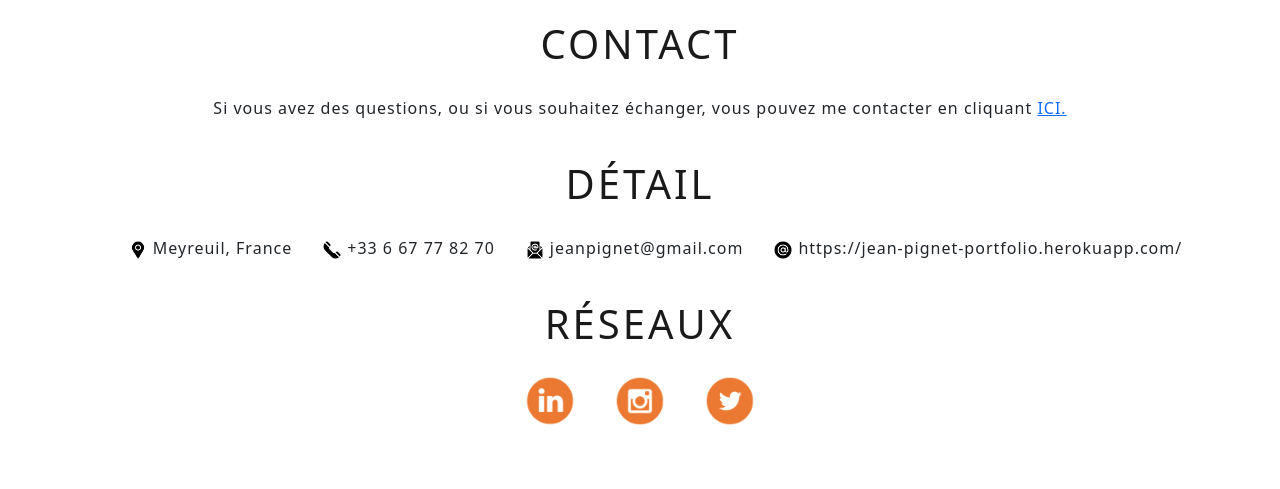
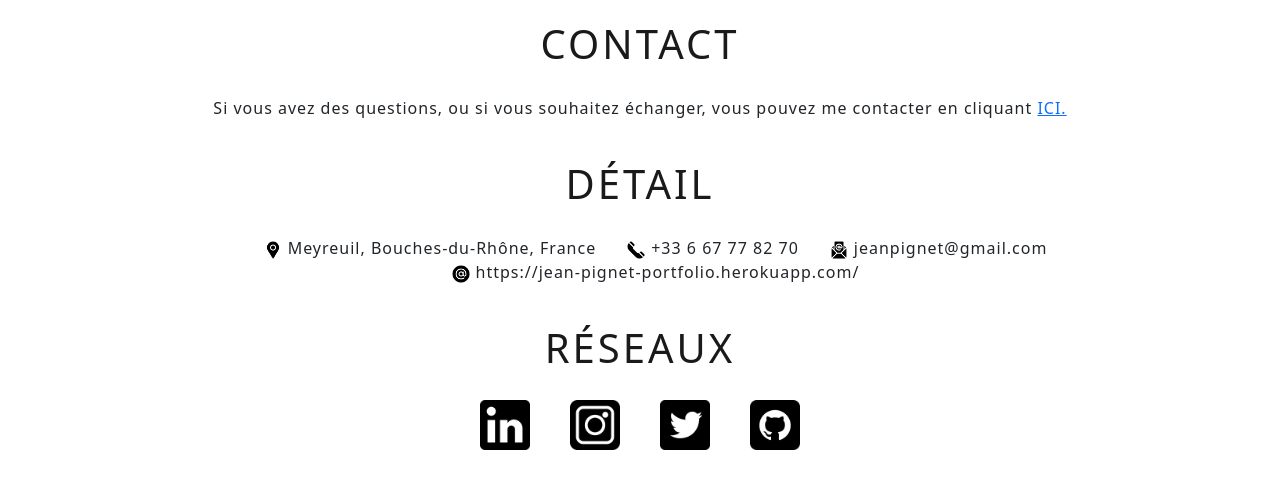
Before and after one commit to Jpignet/mon_site_symfony, a Symfony app: template templates/contact/contact.html.twig in a window 1280 px wide. Shown: the part 76-565 px from the top of the page. Run offline with Twig, Linux system fonts and the light colour scheme; the template is opened without the code that fills it, so the values that code supplies are empty; some libraries are stand-ins or nearby versions.

Commit message:
Update Contact
Added GitHub account

```diff
--- a/public/css/blog.css
+++ b/public/css/blog.css
@@ -159,7 +159,7 @@ italic
     justify-content: center;
 }
 
-.lin, .ins, .twi
+.linkedin, .instagram, .twitter, .github
 {
     height: 50px;
     padding-left: 20px;
--- a/templates/contact/contact.html.twig
+++ b/templates/contact/contact.html.twig
@@ -9,7 +9,7 @@
     <h1>Détail</h1>
     <div id="conteneur_detail">
         <div class="lieu">
-            <img class="lie" src="/images/lieux.png" alt="" title="">Meyreuil, France
+            <img class="lie" src="/images/lieux.png" alt="" title="">Meyreuil, Bouches-du-Rhône, France
         </div>
         <div class="phone">
             <img class="pho" src="/images/phone.png" alt="" title="">+33 6 67 77 82 70
@@ -25,10 +25,10 @@
 
     <h1>Réseaux</h1>
     <div id="conteneur_reseau">
-        <a href="http://www.linkedin.com/in/jeanpignet"><img class="lin" src="/images/linkedin.png" alt="Lien Linkedin Pignet Jean" title="Lien likedin Jean Pignet">
-        <a href="http://www.instagram.com/jeanpignet"><img class="ins" src="/images/instagrame.png" alt="Lien instagrame Pignet Jean" title="Lien instagrame Jean Pignet">
-        <a href="http://www.twitter.com/PignetJean"><img class="twi" src="/images/twitter.png" alt="Lien twitter Pignet Jean" title="Lien twitter Jean Pignet">
-
+        <a href="http://www.linkedin.com/in/jeanpignet"><img class="linkedin" src="/images/logo_linkedin.png" alt="Lien Linkedin Pignet Jean" title="Lien likedin Jean Pignet">
+        <a href="http://www.instagram.com/jeanpignet"><img class="instagram" src="/images/logo_instagram.png" alt="Lien Instagram Pignet Jean" title="Lien instagram Jean Pignet">
+        <a href="http://www.twitter.com/PignetJean"><img class="twitter" src="/images/logo_twitter.png" alt="Lien Twitter Pignet Jean" title="Lien Twitter Jean Pignet">
+        <a href="https://github.com/Jpignet"><img class="github" src="/images/logo_github.png" alt="Lien GitHub Pignet Jean" title="Lien GitHub Jean Pignet">
     </div>
 
  {% endblock %}
```
Also changed, not shown: public/images/logo_github.png (added), public/images/logo_instagram.png (added), public/images/logo_linkedin.png (added), public/images/logo_twitter.png (added), 1 other file.
